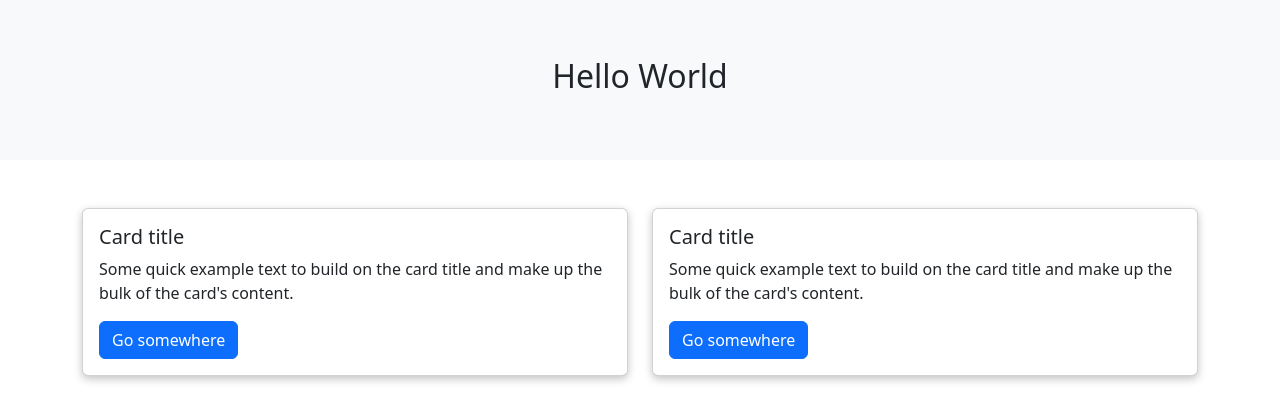
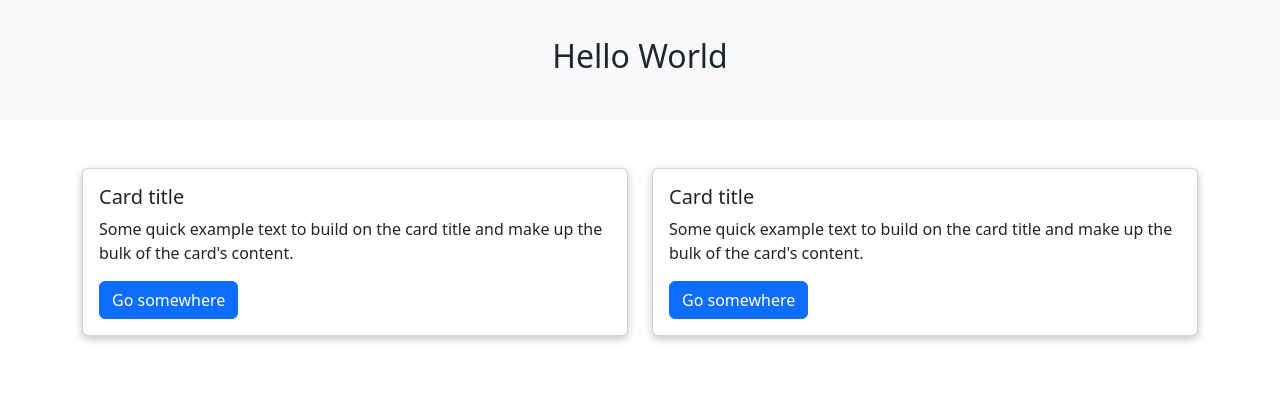
Before and after one commit to vosmond75/saad-git-repo, a plain HTML site: page index.html in a window 1280 px wide. Drawn offline with nearby package versions, Linux system fonts and the light colour scheme.

Commit message:
changed banner height to 15vh

```diff
--- a/style.css
+++ b/style.css
@@ -1,5 +1,5 @@
 .banner {
-  height: 20vh;
+  height: 15vh;
 }
 
 .card {
```
